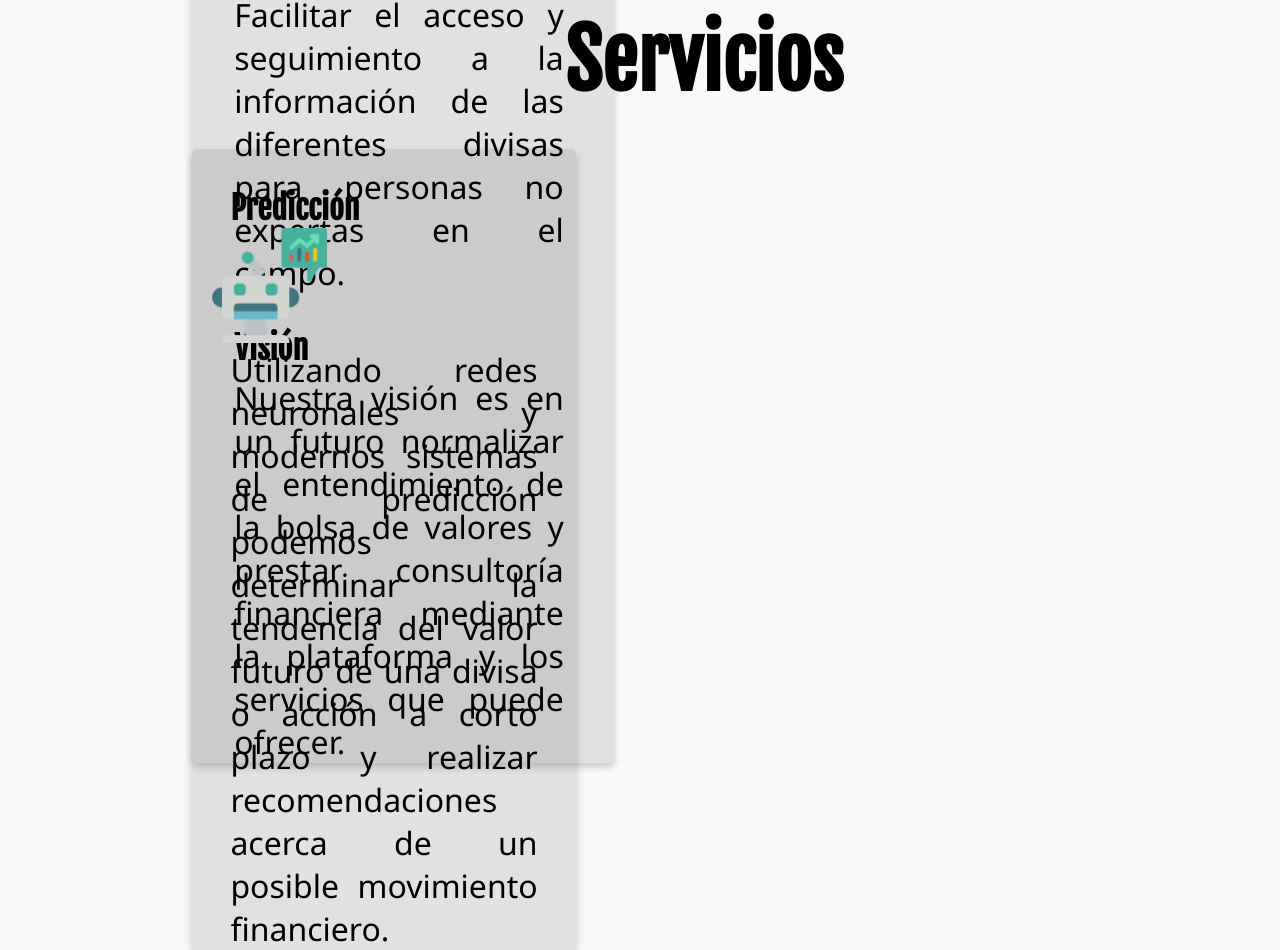
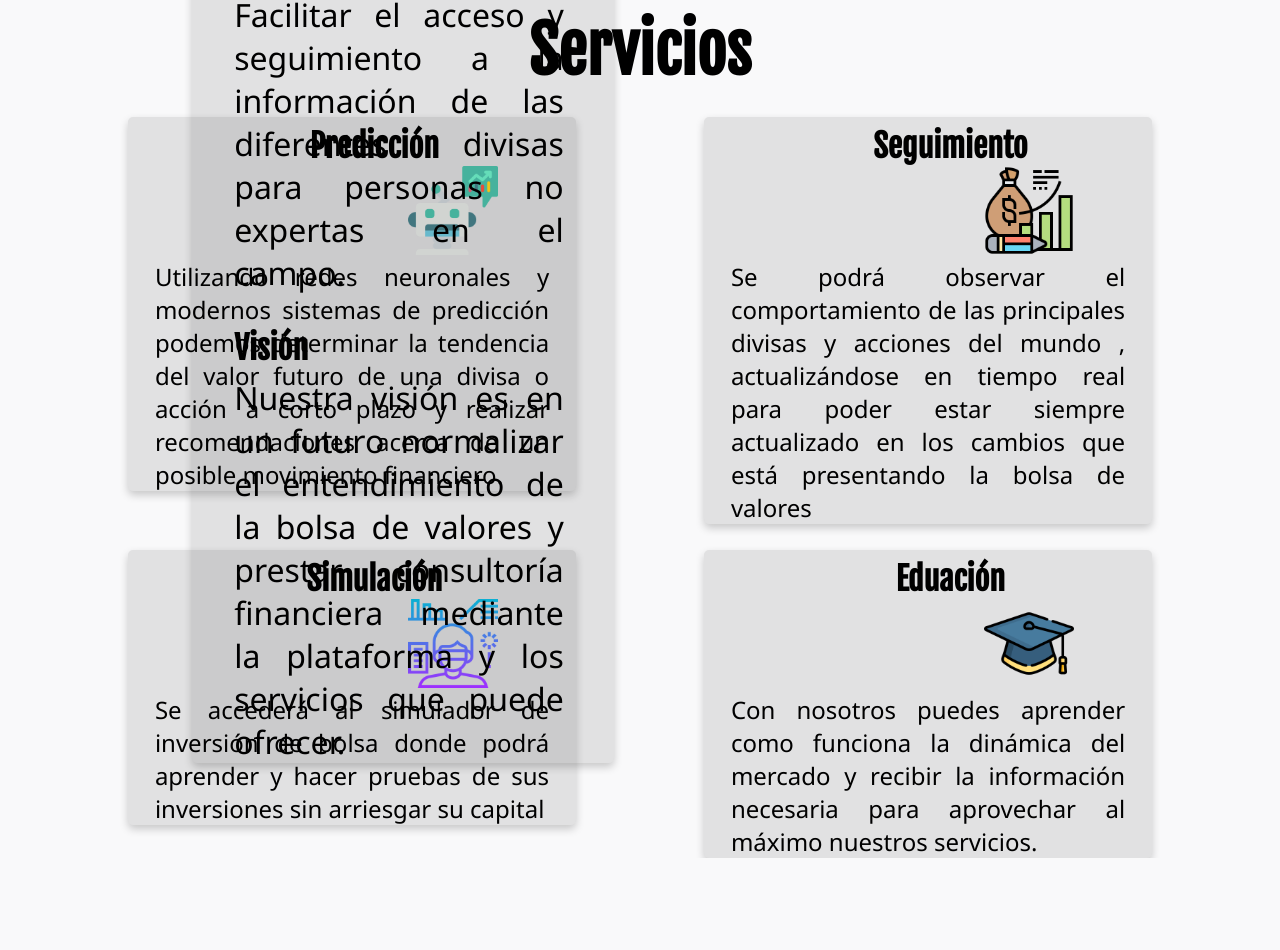
Before and after one commit to nicolasae/JANJ-WEB, a React (Create React App) app in the folder janj-proyect/: page / in a window 1280 px wide. Shown: the part 1554-2504 px from the top of the page. After the commit the page ends 2412 px from the top, so only its background shows below. Built offline with nearby package versions, Linux system fonts and the light colour scheme; a web font is replaced by a local one.

Commit message:
servicios home page

```diff
--- a/janj-proyect/src/Components/home/Services.js
+++ b/janj-proyect/src/Components/home/Services.js
@@ -9,7 +9,7 @@ function Services(){
             <h1>Servicios</h1>
             <div className="section-services-card1">
                 <h2>Predicción</h2>
-                <img src="prediccion.png"/>
+                <img src="prediccion.png" className="centro"/>
                 <p>
                     Utilizando redes neuronales y
                     modernos sistemas de predicción
@@ -20,6 +20,40 @@ function Services(){
                     financiero.
                 </p>
             </div>
+            <div className="section-services-card1">
+                <h2>Seguimiento</h2>
+                <img src="seguimiento.png" className="centro"/>
+                <p>
+                    Se podrá observar el comportamiento
+                    de las principales divisas y acciones
+                    del mundo , actualizándose en tiempo
+                    real para poder estar siempre
+                    actualizado en los cambios que está
+                    presentando la bolsa de valores
+                </p>
+            </div>
+            <div className="section-services-card1">
+                <h2>Simulación</h2>
+                <img src="simulacion.png" className="centro"/>
+                <p>
+                    Se accederá al simulador de inversión
+                    de bolsa donde podrá aprender y
+                    hacer pruebas de sus inversiones sin
+                    arriesgar su capital
+                </p>
+            </div>
+            <div className="section-services-card1">
+                <h2>Eduación</h2>
+                <img src="educacion.png" className="centro"/>
+                <p>
+                    Con nosotros puedes aprender como
+                    funciona la dinámica del mercado y
+                    recibir la información necesaria para
+                    aprovechar al máximo nuestros
+                    servicios.
+                </p>
+            </div>
+
         </div>
     );
 }
--- a/janj-proyect/src/styles/home /Services.css
+++ b/janj-proyect/src/styles/home /Services.css
@@ -6,40 +6,42 @@
 .section-services h1  {
     color:black;
     text-align: center;
-    padding-left: 10%;
-    font-size: 5em;
+    font-size: 4em;
 }
-
 
 .section-services h2{
     color:black;
     font-size: 2em;
-    padding-top: 10%;
+    padding-top: 2%;
     padding-left: 10%;
+    text-align: center;
   }
+
 .section-services p{
     color:black;
     text-align: justify;
-    padding-left: 10%;
-    padding-right: 10%;
-    font-size: 2em;
+    padding-left: 6%;
+    padding-right: 6%;
+    font-size: 1.5em;
   }
-
+  /* Card arriba a la izquierda (prediccion)*/
   .section-services-card1 {
     box-shadow: 0 4px 8px 0 rgba(0,0,0,0.2);
     transition: 0.3s;
-    width: 30%;
-    margin-left: 15%;
+    width: 35%;
+    margin-left: 10%;
     border-radius: 5px;
     background-color: rgb(17, 17, 17,10%) ;
-    margin-top: 3%;
+    margin-top: 2%;
+    float: left;
   }
 
   .section-services-card1:hover {
     box-shadow: 0 8px 16px 0 rgba(0,0,0,0.2);
   }
 
-  .section-services-card1 img{
-    width: 30%;
-    margin-left: 20px;
+  .section-services-card1 img.centro{
+    width: 20%;
+    margin-left: 280px;
+
   }
```
Also changed, not shown: janj-proyect/public/educacion.png (renamed from janj-proyect/public/gorro-de-graduacion.png), janj-proyect/public/seguimiento.png (renamed from janj-proyect/public/finanzas.png).
